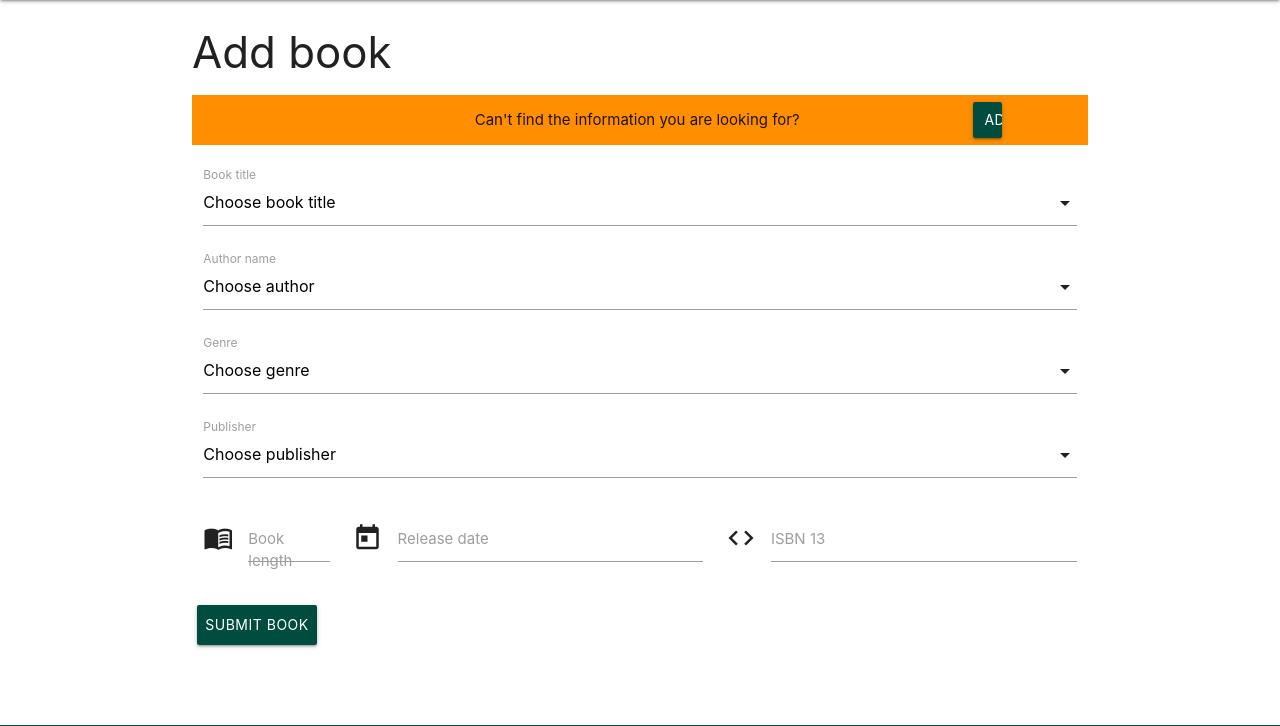
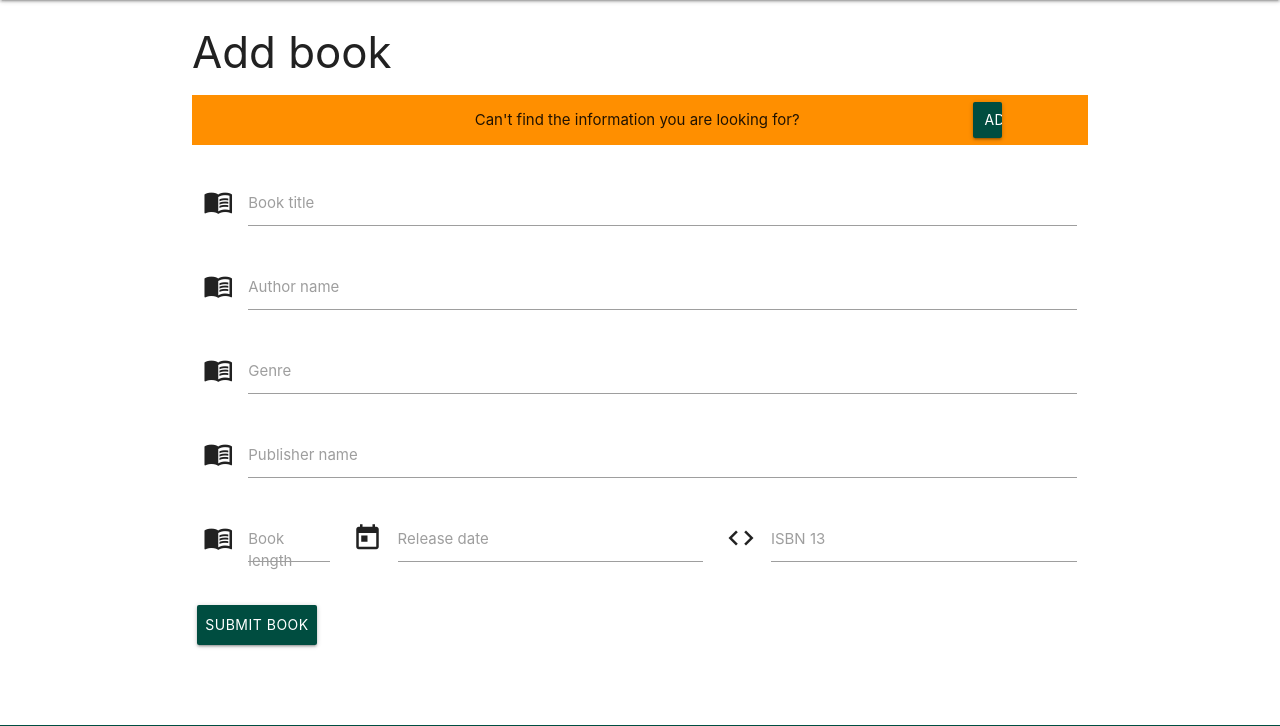
Before and after one commit to benm4ckenzie/assignment-three, a Flask app: page /add_book in a window 1280 px wide. Shown: the part 64-790 px from the top of the page. Run offline with Flask 2, Linux system fonts and the light colour scheme; data that the repository does not hold is empty; some libraries are stand-ins or nearby versions.

Commit message:
added autocomplete for book title input

```diff
--- a/templates/addbook.html
+++ b/templates/addbook.html
@@ -17,40 +17,24 @@
 	<form action="{{ url_for('submit_book') }}" method="POST" class="col s12">
 		<div class="row">
 			<div class="input-field col s12">
-				<select id="book_title" name="book_title">
-                    <option value="" disabled selected>Choose book title</option>
-                    {% for title in title %}
-                    <option value="{{title.book_title}}">{{title.book_title}}</option>
-                    {% endfor %}
-                </select>
-				<label>Book title</label>
+				<i class="material-icons prefix">menu_book</i>
+				<input id="book_title" name="book_title" type="text" class="autocomplete">
+          <label for="autocomplete-input">Book title</label>
 			</div>
-			<div class="input-field col s12">
-				<select id="author_name" name="author_name">
-                    <option value="" disabled selected>Choose author</option>
-                    {% for aut in author %}
-                    <option value="{{aut.author_name}}">{{aut.author_name}}</option>
-                    {% endfor %}
-                </select>
-				<label>Author name</label>
+            <div class="input-field col s12">
+				<i class="material-icons prefix">menu_book</i>
+				<input id="author_name" name="author_name" type="text" class="autocomplete">
+          <label for="autocomplete-input">Author name</label>
 			</div>
-			<div class="input-field col s12">
-				<select id="genre_name" name="genre_name">
-                    <option value="" disabled selected>Choose genre</option>
-                    {% for gen in genre %}
-                    <option value="{{gen.genre_name}}">{{gen.genre_name}}</option>
-                    {% endfor %}
-                </select>
-				<label>Genre</label>
+            <div class="input-field col s12">
+				<i class="material-icons prefix">menu_book</i>
+				<input id="genre_name" name="genre_name" type="text" class="autocomplete">
+          <label for="autocomplete-input">Genre</label>
 			</div>
-			<div class="input-field col s12">
-				<select id="publisher_name" name="publisher_name">
-                    <option value="" disabled selected>Choose publisher</option>
-                    {% for pub in publisher %}
-                    <option value="{{pub.publisher_name}}">{{pub.publisher_name}}</option>
-                    {% endfor %}
-                </select>
-				<label>Publisher</label>
+            <div class="input-field col s12">
+				<i class="material-icons prefix">menu_book</i>
+				<input id="publisher_name" name="publisher_name" type="text" class="autocomplete">
+          <label for="autocomplete-input">Publisher name</label>
 			</div>
 			<div class="input-field col s2">
 				<i class="material-icons prefix">menu_book</i>
--- a/templates/index.html
+++ b/templates/index.html
@@ -7,7 +7,8 @@
 	<link href="https://fonts.googleapis.com/icon?family=Material+Icons" rel="stylesheet">
 	<link rel="stylesheet" href="https://cdnjs.cloudflare.com/ajax/libs/materialize/1.0.0/css/materialize.min.css">
 	<link rel="stylesheet" href="{{url_for('static', filename='css/style.css')}}" type="text/css" />
-    <link rel="stylesheet" href="https://cdnjs.cloudflare.com/ajax/libs/font-awesome/5.13.0/css/all.min.css" type="text/css" />
+	<link rel="stylesheet" href="https://cdnjs.cloudflare.com/ajax/libs/font-awesome/5.13.0/css/all.min.css"
+		type="text/css" />
 
 
 </head>
@@ -54,8 +55,7 @@
 					</a>
 				</li>
 				<li class="list-inline-item">
-						<a target="_blank"
-							href="https://twitter.com/waterstones">
+					<a target="_blank" href="https://twitter.com/waterstones">
 						<i class="fab fa-twitter-square" aria-hidden="true"></i>
 						<span class="sr-only">Twitter</span>
 					</a>
@@ -102,9 +102,9 @@
             });
             $('input.autocomplete').autocomplete({
                 data: {
-                    "Apple": null,
-                    "Microsoft": null,
-                    "Google": 'https://placehold.it/250x250'
+                    {% for title in title %}
+                    "{{title.book_title}}": null,
+                    {% endfor %}
                     },
             });
         });
```
Lines whose indentation alone changed are shown as unchanged.
